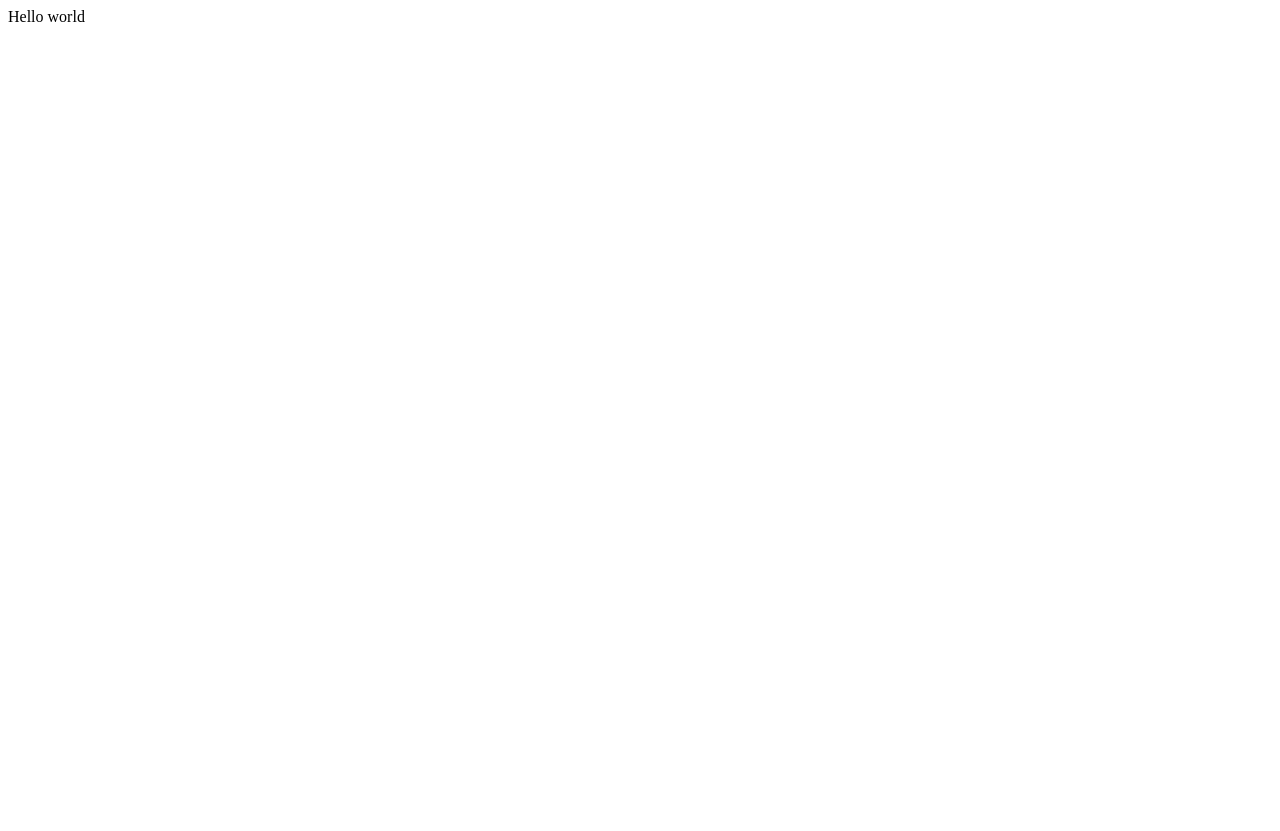
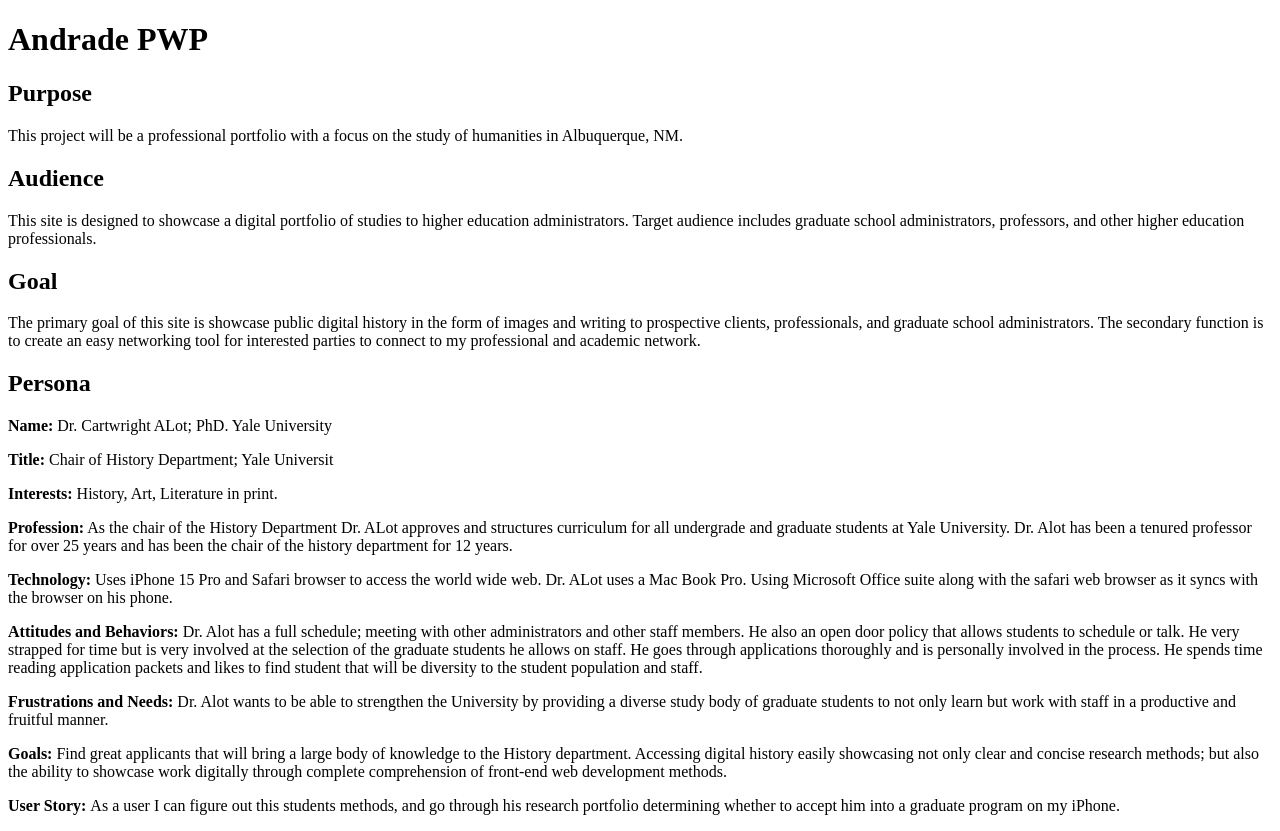
Before and after one commit to j-andrade619/Portfolio, a plain HTML site: page milestone1.html in a window 1280 px wide. Before the commit the page ends 800 px from the top, so only its background shows below. Drawn offline with Linux system fonts and the light colour scheme.

Commit message:
milestone one completed

```diff
--- /dev/null
+++ b/Style.css
@@ -0,0 +1,4 @@
+.listBullets {
+    list-style-type: none;
+
+}
--- a/milestone1.html
+++ b/milestone1.html
@@ -1,10 +1,74 @@
-<!DOCTYPE html>
+<!doctype html>
 <html lang="en">
 <head>
-  <meta charset="UTF-8">
-  <title>MileStone1</title>
+    <meta charset="UTF-8">
+    <meta name="viewport"
+          content="width=device-width, user-scalable=no, initial-scale=1.0, maximum-scale=1.0, minimum-scale=1.0">
+    <meta http-equiv="X-UA-Compatible" content="ie=edge">
+    <title>J Andrade Personal Web Project</title>
+    <link rel="stylesheet" href="style.css" />
 </head>
 <body>
-Hello world
+<h1> Andrade PWP </h1>
+
+<h2> Purpose </h2>
+<p>
+    This project will be a professional portfolio with a focus on the study of humanities in Albuquerque, NM.
+</p>
+<h2> Audience </h2>
+<p>
+    This site is designed to showcase a digital portfolio of studies to higher education administrators. Target audience
+    includes graduate school administrators, professors, and other higher education professionals.
+</p>
+<h2> Goal </h2>
+<p>
+    The primary goal of this site is showcase public digital history in the form of images and writing to prospective
+    clients, professionals, and graduate school administrators. The secondary function is to create an easy networking
+    tool for interested parties to connect to my professional and academic network.
+</p>
+
+<h2> Persona </h2>
+
+<p>
+ <strong> Name:</strong>
+    Dr. Cartwright ALot; PhD. Yale University
+</p>
+<p>
+    <Strong> Title:</Strong>
+    Chair of History Department; Yale Universit
+</p>
+<p>
+    <Strong> Interests:</Strong>
+    History, Art, Literature in print.
+</p>
+<p>
+    <Strong> Profession:</Strong>
+    As the chair of the History Department Dr. ALot approves and structures curriculum for all undergrade and graduate students at Yale University. Dr. Alot has been a tenured professor for over 25 years and has been the chair of the history department for 12 years.
+</p>
+<p>
+    <Strong> Technology: </Strong>
+    Uses iPhone 15 Pro and Safari browser to access the world wide web. Dr. ALot uses a Mac Book Pro. Using Microsoft Office suite along with the safari web browser as it syncs with the browser on his phone.
+</p>
+<p>
+    <strong> Attitudes and Behaviors:</strong>
+    Dr. Alot has a full schedule; meeting with other administrators and other staff members. He also an open door policy that allows students to schedule or talk. He very strapped for time but is very involved at the selection of the graduate students he allows on staff. He goes through applications thoroughly and is personally involved in the process. He spends time reading application packets and likes to find student that will be diversity to the student population and staff.
+</p>
+<p>
+<strong> Frustrations and Needs:</strong>
+    Dr. Alot wants to be able to strengthen the University by providing a diverse study body of graduate students to not only learn but work with staff in a productive and fruitful manner.
+
+</p>
+<p>
+    <Strong> Goals: </Strong>
+    Find great applicants that will bring a large body of knowledge to the History department. Accessing digital history easily showcasing not only clear and concise research methods; but also the ability to showcase work digitally through complete comprehension of front-end web development methods.
+
+</p>
+<p>
+    <strong> User Story: </strong>
+    As a user I can figure out this students methods, and go through his research portfolio determining whether to accept him into a graduate program on my iPhone.
+</p>
+
+
+
 </body>
 </html>
```
